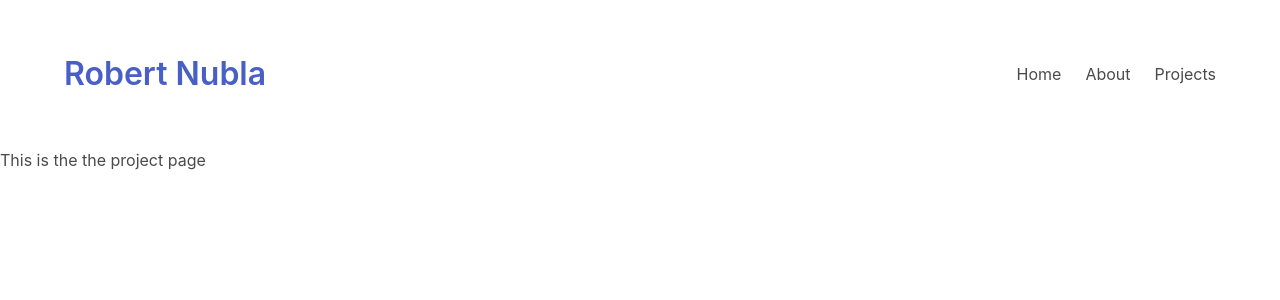
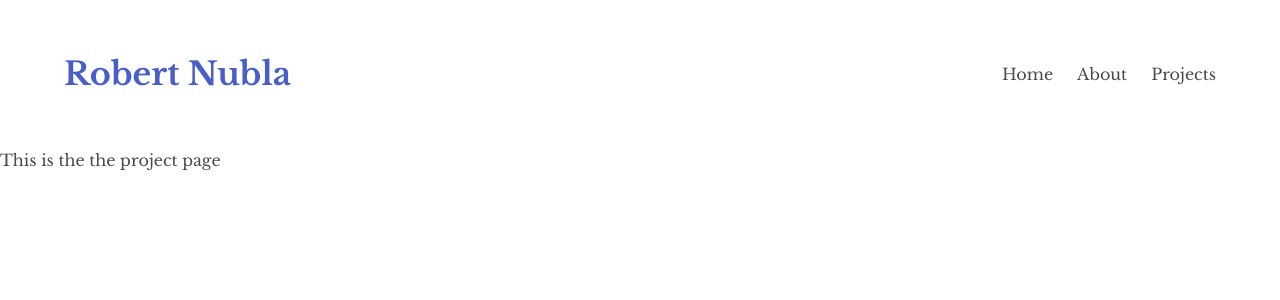
Before and after one commit to RNubla/rnubla, a Vue app: page /projects in a window 1280 px wide. Shown: the top 300 px of the page. Built offline with nearby package versions, Linux system fonts and the light colour scheme.

Commit message:
added image changed fonts

```diff
--- a/src/App.vue
+++ b/src/App.vue
@@ -16,7 +16,14 @@ export default {
 }
 </script>
 <style lang="scss">
-@import "~bulma/css/bulma.css"
+@import url('https://fonts.googleapis.com/css?family=Libre+Baskerville:400,700|Nanum+Gothic:400,700&display=swap');
+@import "~bulma/css/bulma.css";
+
+#app{
+  font-family: libre baskerville,Georgia,serif;
+}
+
+// $font-family: libre baskerville,Georgia,serif;
 // #app {
 //   font-family: Avenir, Helvetica, Arial, sans-serif;
 //   -webkit-font-smoothing: antialiased;
--- a/src/views/Home.vue
+++ b/src/views/Home.vue
@@ -1,6 +1,24 @@
 <template>
   <div class="home">
-    <HelloWorld msg="Welcome to Your Vue.js App"/>
+    <div class="container">
+
+      <section class="hero">
+        <div class="hero-body">
+          <h1 class="title">
+            <HelloWorld msg="Hello, my name is Robert. I am a Computer Science Major at West Chester University"/>
+          </h1>
+        </div>
+      </section>
+
+    </div>
+    <div class="container">
+
+      <figure class="image is-3by1">
+        <!-- <img src="https://source.unsplash.com/xrVDYZRGdw4/1920x1080" alt="" srcset=""> -->
+        <img src="../assets/laptop.jpg" alt="" srcset="">
+      </figure>
+
+    </div>
   </div>
 </template>
 
```
Also changed, not shown: 1 other file (tests, documents, lock files or other folders).
